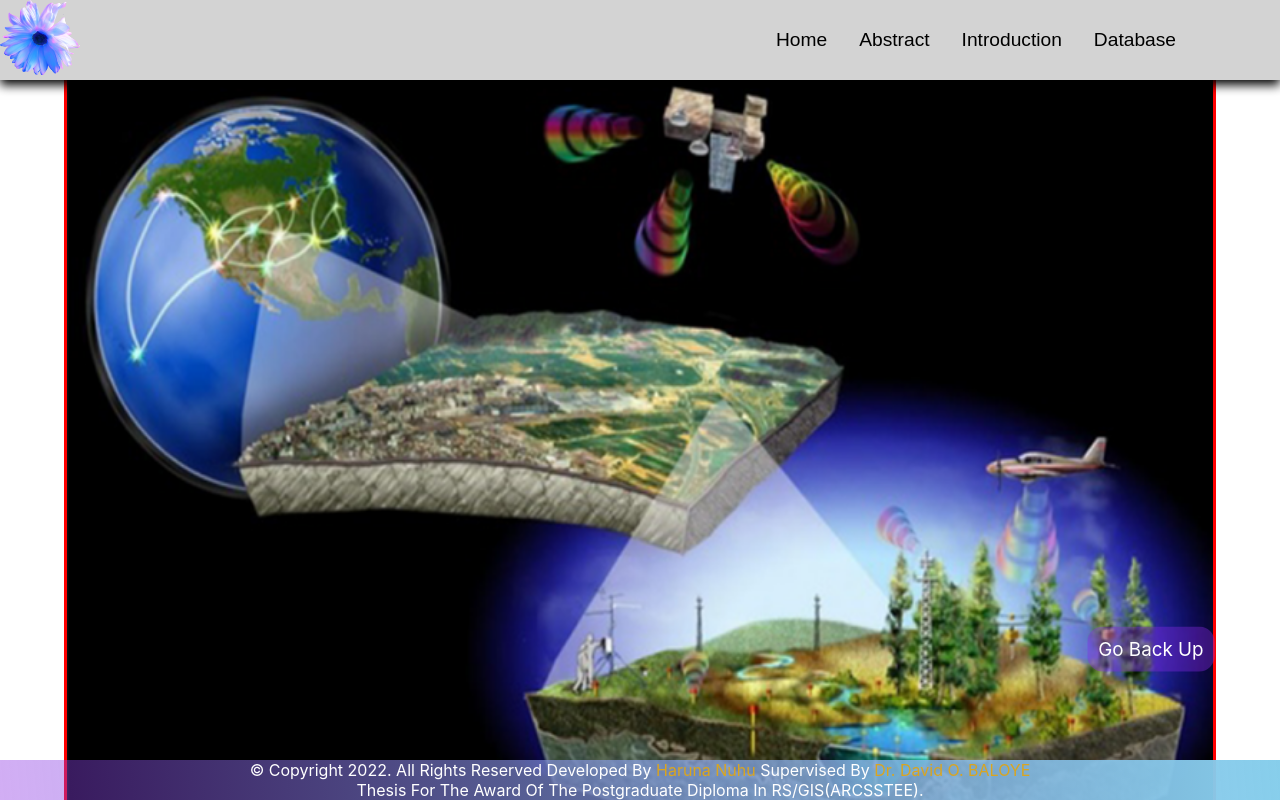
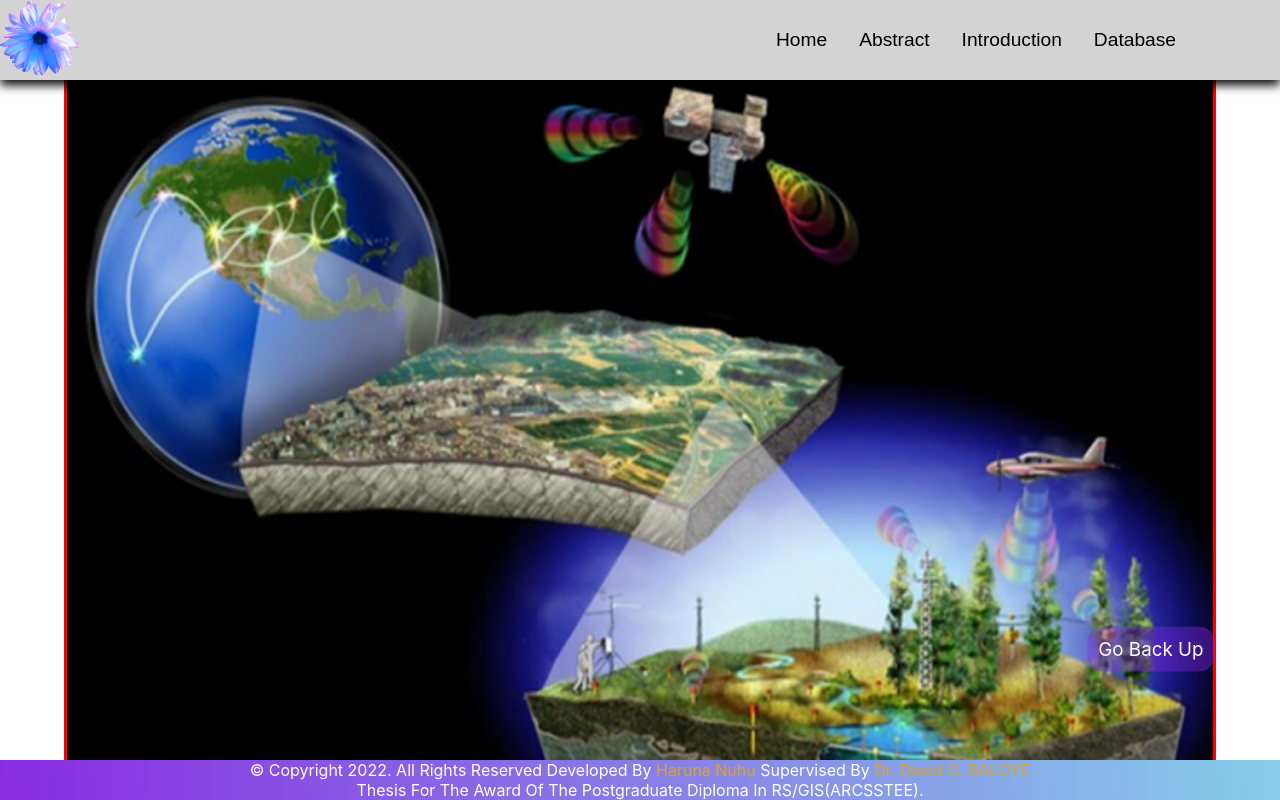
Before and after one commit to Snazzynuhu/medicinal_gis_project, a React (Create React App) app: page / in a window 1280 px wide. Shown: the top 800 px of the page. Built offline with nearby package versions, Linux system fonts and the light colour scheme.

Commit message:
modified footer

```diff
--- a/src/Footer/Footer.css
+++ b/src/Footer/Footer.css
@@ -4,7 +4,7 @@ footer {
   place-items: center;
   width: 100vw;
   bottom: 0;
-  background: linear-gradient(85deg, rgba(137, 43, 226, 0.384), skyblue);
+  background: linear-gradient(85deg, rgb(137, 43, 226), skyblue);
   color: #fff;
   text-transform: capitalize;
   font-size: 1rem;
```
